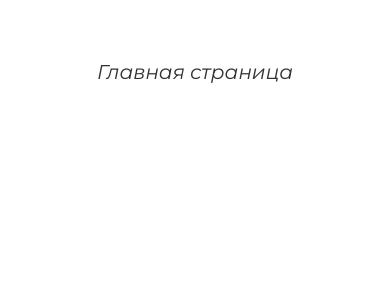
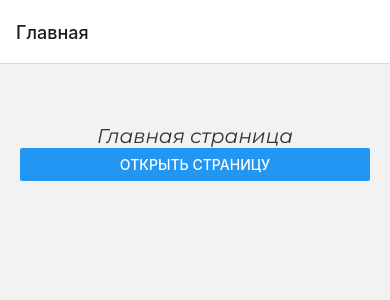
Before and after one commit to Artcode-x/News-App-React-Native, a React Native app: screen / in a window 390 px wide. Shown: the top 300 px of the page. Built offline with nearby package versions, Linux system fonts and the light colour scheme.

Commit message:
Реализация навигации

```diff
--- a/App.js
+++ b/App.js
@@ -3,7 +3,7 @@ import { StyleSheet, Text, View } from "react-native"
 import * as Font from "expo-font"
 import { useState } from "react"
 import AppLoading from "expo-app-loading"
-import Main from "./components/Main"
+import MainStack from "./navigate"
 
 const fonts = () => {
   Font.loadAsync({
@@ -19,7 +19,7 @@ export default function App() {
   const [font, setFont] = useState(false)
 
   if (font) {
-    return <Main />
+    return <MainStack />
   } else {
     // с пом-ю startAsync мы хотим сделать некую асинхроннную подгрузку
     // onFinish - сработает в момент когда подгрузка завершится
--- a/components/Main.js
+++ b/components/Main.js
@@ -1,11 +1,15 @@
 import React from "react"
-import { StyleSheet, Text, View } from "react-native"
+import { Button, StyleSheet, Text, View } from "react-native"
 import { gStyle } from "../styles/styles"
 
-export default function Main() {
+export default function Main({ navigation }) {
+  const loadScene = () => {
+    navigation.navigate("Contacts")
+  }
   return (
     <View style={gStyle.main}>
       <Text style={gStyle.title}>Главная страница</Text>
+      <Button title="Открыть страницу" onPress={loadScene} />
     </View>
   )
 }
--- /dev/null
+++ b/navigate.js
@@ -0,0 +1,18 @@
+import { NavigationContainer } from "@react-navigation/native"
+import { createStackNavigator } from "@react-navigation/stack"
+import React from "react"
+import Contacts from "./components/Contacts"
+import Main from "./components/Main"
+
+const Stack = createStackNavigator()
+
+export default function Navigate() {
+  return (
+    <NavigationContainer>
+      <Stack.Navigator>
+        <Stack.Screen name="Main" component={Main} options={{ title: "Главная" }} />
+        <Stack.Screen name="Contacts" component={Contacts} options={{ title: "Контакты" }} />
+      </Stack.Navigator>
+    </NavigationContainer>
+  )
+}
```
Also changed, not shown: components/Contacts.js (+6 -2 lines).
